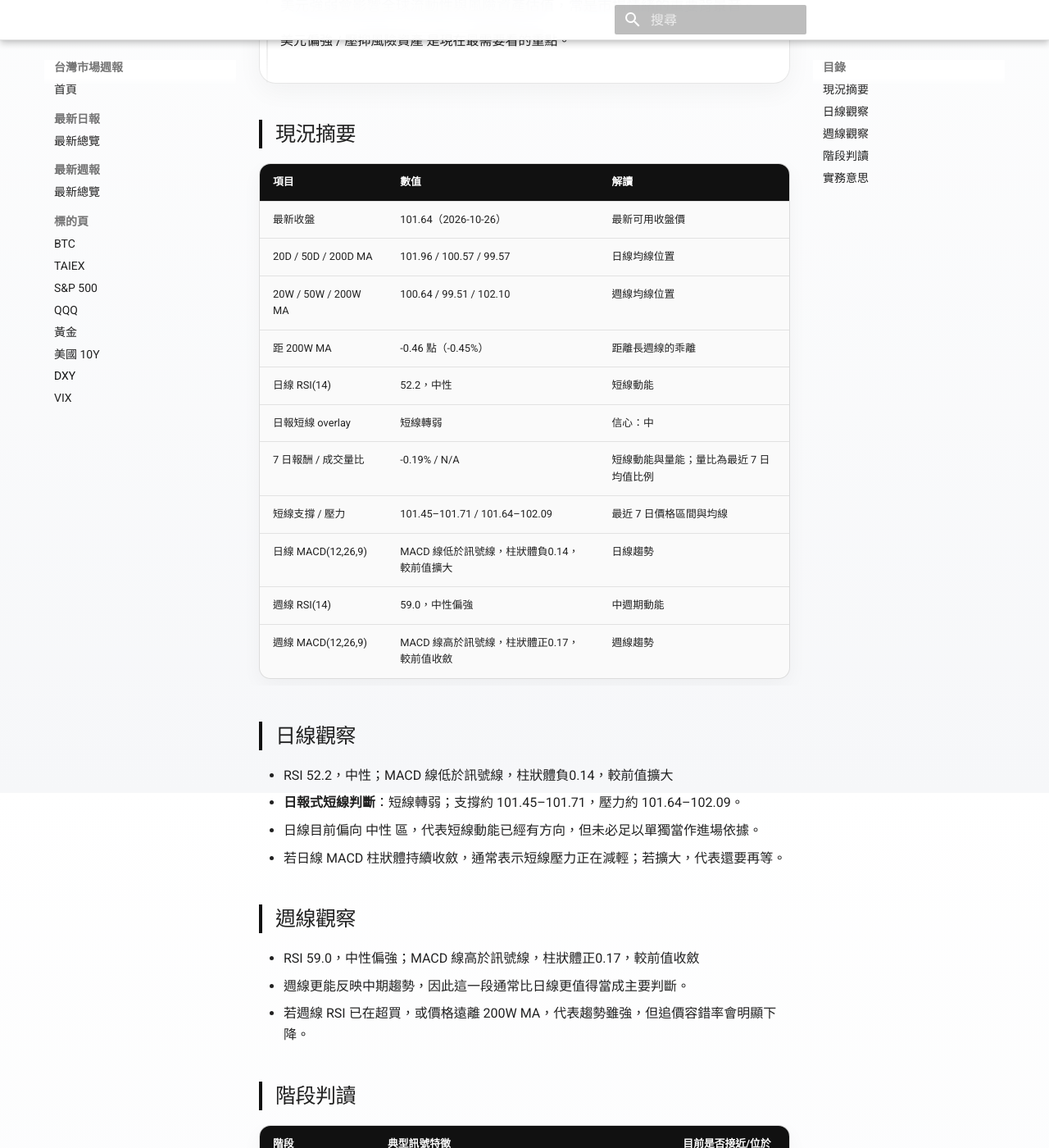
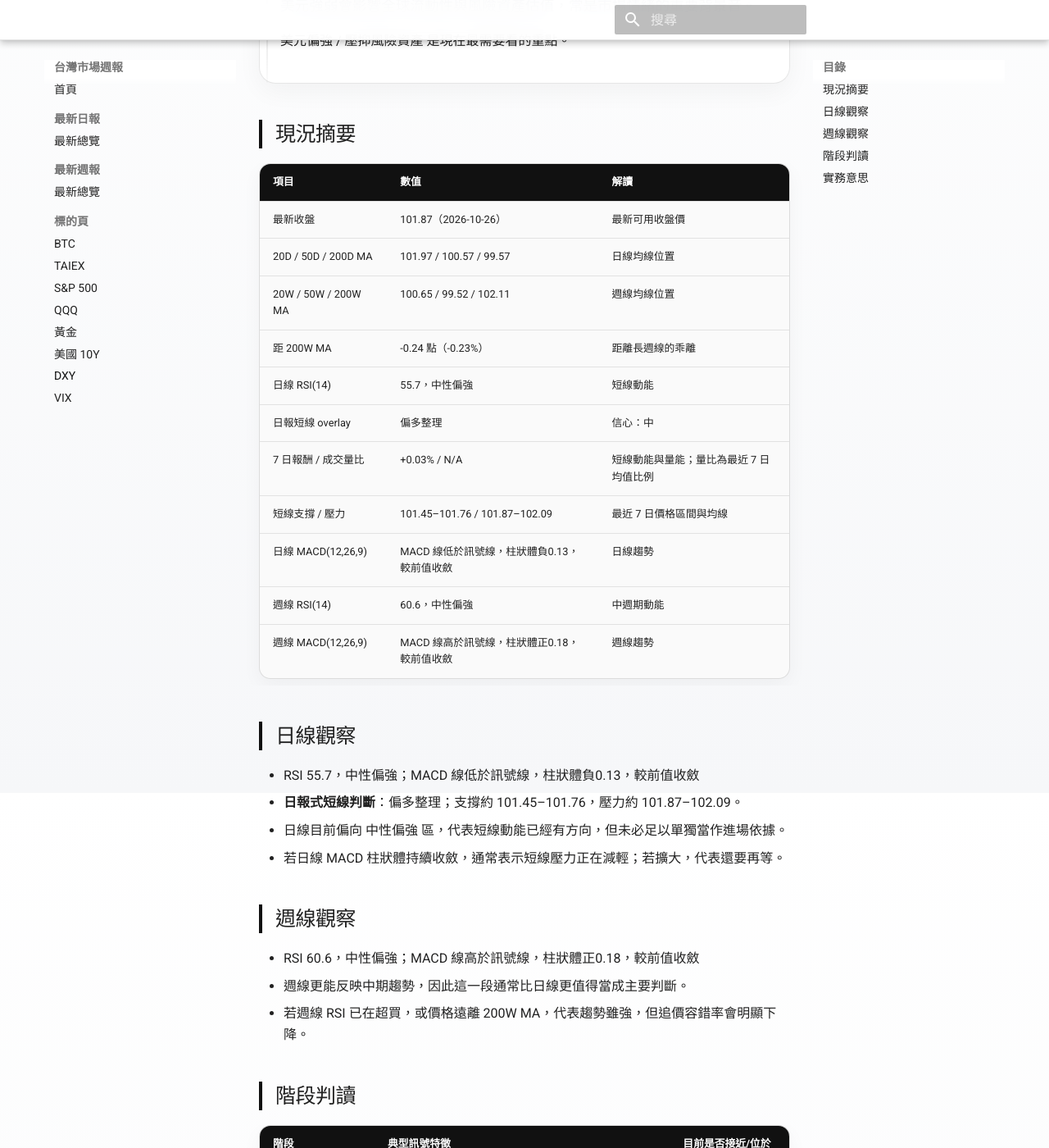
Before and after one commit to Larry-kang/market-regime-weekly, an MkDocs documentation site: the page built from docs/market/dxy.md, in a window 1280 px wide and 1400 px high, scrolled down 433 px. Shown: the whole window at 82% size. Built offline with MkDocs 1.6.1 and Material for MkDocs 9.7.7, drawn with Linux system fonts in a browser that asks for light colours; comment, search, counter and statistics services are not loaded.

Commit message:
chore: generate daily market reports

```diff
--- a/docs/market/dxy.md
+++ b/docs/market/dxy.md
@@ -20,26 +20,26 @@ date: 2026-10-26
 ## 現況摘要
 | 項目 | 數值 | 解讀 |
 |---|---|---|
-| 最新收盤 | 101.64（2026-10-26） | 最新可用收盤價 |
-| 20D / 50D / 200D MA | 101.96 / 100.57 / 99.57 | 日線均線位置 |
-| 20W / 50W / 200W MA | 100.64 / 99.51 / 102.10 | 週線均線位置 |
-| 距 200W MA | -0.46 點（-0.45%） | 距離長週線的乖離 |
-| 日線 RSI(14) | 52.2，中性 | 短線動能 |
-| 日報短線 overlay | 短線轉弱 | 信心：中 |
-| 7 日報酬 / 成交量比 | -0.19% / N/A | 短線動能與量能；量比為最近 7 日均值比例 |
-| 短線支撐 / 壓力 | 101.45–101.71 / 101.64–102.09 | 最近 7 日價格區間與均線 |
-| 日線 MACD(12,26,9) | MACD 線低於訊號線，柱狀體負0.14，較前值擴大 | 日線趨勢 |
-| 週線 RSI(14) | 59.0，中性偏強 | 中週期動能 |
-| 週線 MACD(12,26,9) | MACD 線高於訊號線，柱狀體正0.17，較前值收斂 | 週線趨勢 |
+| 最新收盤 | 101.87（2026-10-26） | 最新可用收盤價 |
+| 20D / 50D / 200D MA | 101.97 / 100.57 / 99.57 | 日線均線位置 |
+| 20W / 50W / 200W MA | 100.65 / 99.52 / 102.11 | 週線均線位置 |
+| 距 200W MA | -0.24 點（-0.23%） | 距離長週線的乖離 |
+| 日線 RSI(14) | 55.7，中性偏強 | 短線動能 |
+| 日報短線 overlay | 偏多整理 | 信心：中 |
+| 7 日報酬 / 成交量比 | +0.03% / N/A | 短線動能與量能；量比為最近 7 日均值比例 |
+| 短線支撐 / 壓力 | 101.45–101.76 / 101.87–102.09 | 最近 7 日價格區間與均線 |
+| 日線 MACD(12,26,9) | MACD 線低於訊號線，柱狀體負0.13，較前值收斂 | 日線趨勢 |
+| 週線 RSI(14) | 60.6，中性偏強 | 中週期動能 |
+| 週線 MACD(12,26,9) | MACD 線高於訊號線，柱狀體正0.18，較前值收斂 | 週線趨勢 |
 
 ## 日線觀察
-- RSI 52.2，中性；MACD 線低於訊號線，柱狀體負0.14，較前值擴大
-- **日報式短線判斷**：短線轉弱；支撐約 101.45–101.71，壓力約 101.64–102.09。
-- 日線目前偏向 中性 區，代表短線動能已經有方向，但未必足以單獨當作進場依據。
+- RSI 55.7，中性偏強；MACD 線低於訊號線，柱狀體負0.13，較前值收斂
+- **日報式短線判斷**：偏多整理；支撐約 101.45–101.76，壓力約 101.87–102.09。
+- 日線目前偏向 中性偏強 區，代表短線動能已經有方向，但未必足以單獨當作進場依據。
 - 若日線 MACD 柱狀體持續收斂，通常表示短線壓力正在減輕；若擴大，代表還要再等。
 
 ## 週線觀察
-- RSI 59.0，中性偏強；MACD 線高於訊號線，柱狀體正0.17，較前值收斂
+- RSI 60.6，中性偏強；MACD 線高於訊號線，柱狀體正0.18，較前值收斂
 - 週線更能反映中期趨勢，因此這一段通常比日線更值得當成主要判斷。
 - 若週線 RSI 已在超買，或價格遠離 200W MA，代表趨勢雖強，但追價容錯率會明顯下降。
 
```
Also changed, not shown: docs/daily/2026-10-26.md (added, +54 -0 lines), docs/daily/index.md (+2 -1 lines), docs/index.md (+3 -3 lines), docs/market/btc.md (+13 -13 lines), docs/market/gold.md (+9 -9 lines), docs/market/vix.md (+14 -14 lines).
